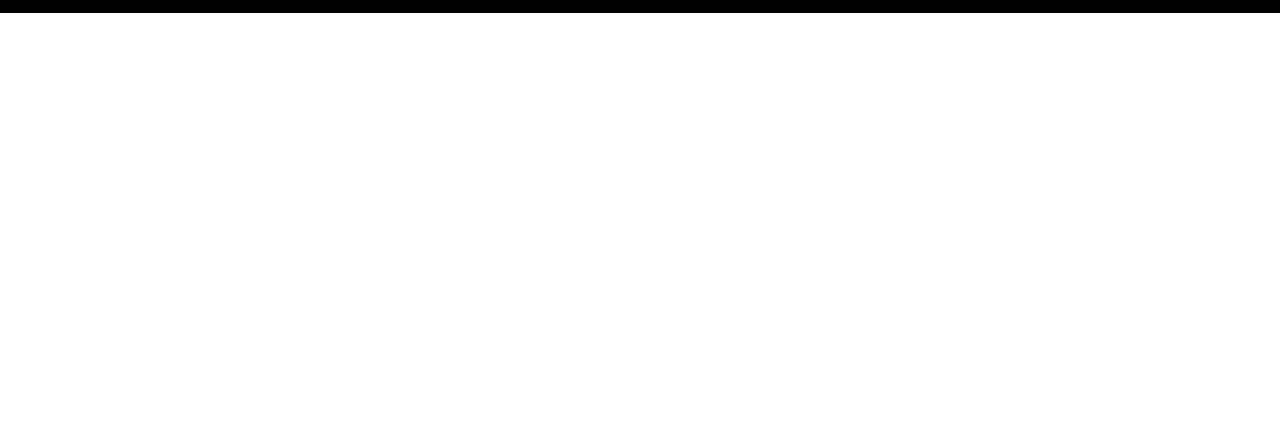
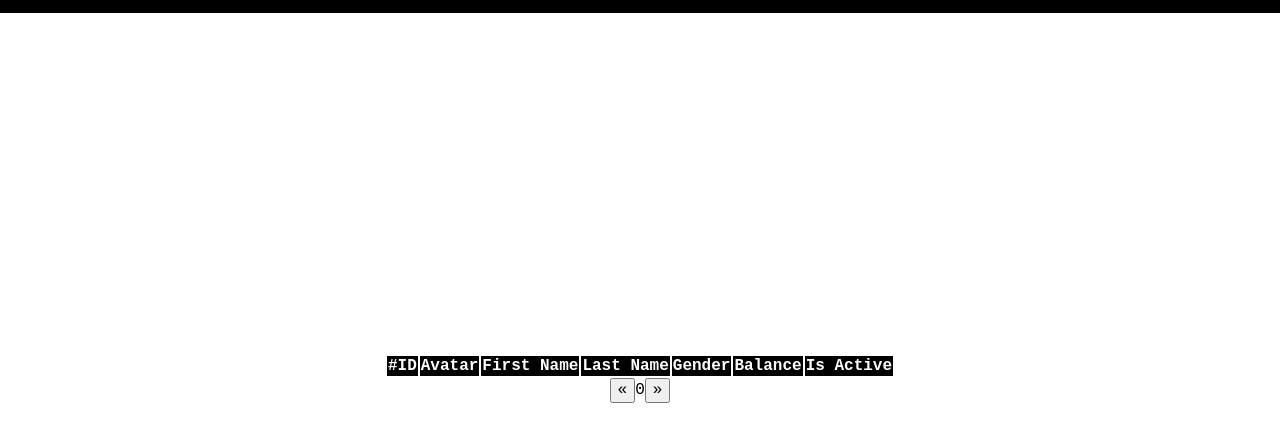
Before and after one commit to NaughtyFrog1/CURSO---JavaScript-Moderno--Gu-a-para-dominar-el-lenguaje, a website built with Vite: page 08-CRUDApp/index.html in a window 1280 px wide. Shown: the part 56-498 px from the top of the page. Built offline with nearby package versions, Linux system fonts and the light colour scheme.

Commit message:
add Pagination and Table

```diff
--- a/08-CRUDApp/main.js
+++ b/08-CRUDApp/main.js
@@ -1,6 +1,6 @@
 import 'normalize.css'
 import './style.css'
-import App from './src/components/App'
+import App from './src/components/App/App'
 
 const $root = document.querySelector('#app')
 App($root)
--- a/08-CRUDApp/src/components/App.js
+++ /dev/null
@@ -1,7 +0,0 @@
-import Header from './Header/Header'
-
-function App(parentNode) {
-  Header(parentNode)
-}
-
-export default App
--- /dev/null
+++ b/08-CRUDApp/src/components/App/App.css
@@ -0,0 +1,13 @@
+#app {
+  min-height: 100vh;
+  display: flex;
+  flex-direction: column;
+}
+
+.main-content {
+  flex: 1 1 auto;
+  display: flex;
+  flex-direction: column;
+  justify-content: center;
+  align-items: center;
+}
--- /dev/null
+++ b/08-CRUDApp/src/components/App/App.js
@@ -0,0 +1,17 @@
+import './App.css'
+import Header from '../Header/Header'
+import Pagination from '../Pagination/Pagination'
+import Table from '../Table/Table'
+
+function App(parentNode) {
+  Header(parentNode)
+
+  const $main = document.createElement('main')
+  $main.classList.add('main-content', 'container')
+  parentNode.append($main)
+
+  Table($main)
+  Pagination($main)
+}
+
+export default App
--- a/08-CRUDApp/src/components/Header/Header.css
+++ b/08-CRUDApp/src/components/Header/Header.css
@@ -1,7 +1,6 @@
 .site-header {
-  background-color: #000;
-  color: #fff;
   padding: 1em 2em;
+  flex: 0 0 auto;
 }
 
 .site-header h1 {
--- a/08-CRUDApp/src/components/Header/Header.js
+++ b/08-CRUDApp/src/components/Header/Header.js
@@ -2,7 +2,7 @@ import './Header.css'
 
 function Header(parentNode) {
   const $header = document.createElement('header')
-  $header.classList.add('site-header')
+  $header.classList.add('site-header', 'bg-dark')
   $header.innerHTML = '<h1>CRUD App</h1>'
 
   parentNode.append($header)
--- /dev/null
+++ b/08-CRUDApp/src/components/Pagination/Pagination.js
@@ -0,0 +1,18 @@
+function Pagination(parentNode) {
+  const $pagination = document.createElement('div')
+  $pagination.classList.add('pagination')
+
+  const $prevBtn = document.createElement('button')
+  $prevBtn.innerHTML = '&laquo;'
+
+  const $pageNumber = document.createElement('span')
+  $pageNumber.innerText = '0'
+
+  const $nextBtn = document.createElement('button')
+  $nextBtn.innerHTML = '&raquo;'
+
+  $pagination.append($prevBtn, $pageNumber, $nextBtn)
+  parentNode.append($pagination)
+}
+
+export default Pagination
--- /dev/null
+++ b/08-CRUDApp/src/components/Table/Table.js
@@ -0,0 +1,26 @@
+function Table(parentNode) {
+  const $table = document.createElement('table')
+  $table.classList.add('users-table')
+
+  const $thead = document.createElement('thead')
+  $thead.classList.add('bg-dark')
+  $thead.innerHTML = `
+    <tr>
+      <th>#ID</th>
+      <th>Avatar</th>
+      <th>First Name</th>
+      <th>Last Name</th>
+      <th>Gender</th>
+      <th>Balance</th>
+      <th>Is Active</th>
+    </tr>
+  `
+
+  const $tbody = document.createElement('tbody')
+
+  $table.append($thead, $tbody)
+
+  parentNode.append($table)
+}
+
+export default Table
--- a/08-CRUDApp/style.css
+++ b/08-CRUDApp/style.css
@@ -16,3 +16,14 @@ html {
 body {
   font-size: 1.6rem;
 }
+
+.container {
+  max-width: 1200px;
+  margin: 0 auto;
+  padding: 0 2em;
+}
+
+.bg-dark {
+  background-color: #000;
+  color: #fff;
+}
```
